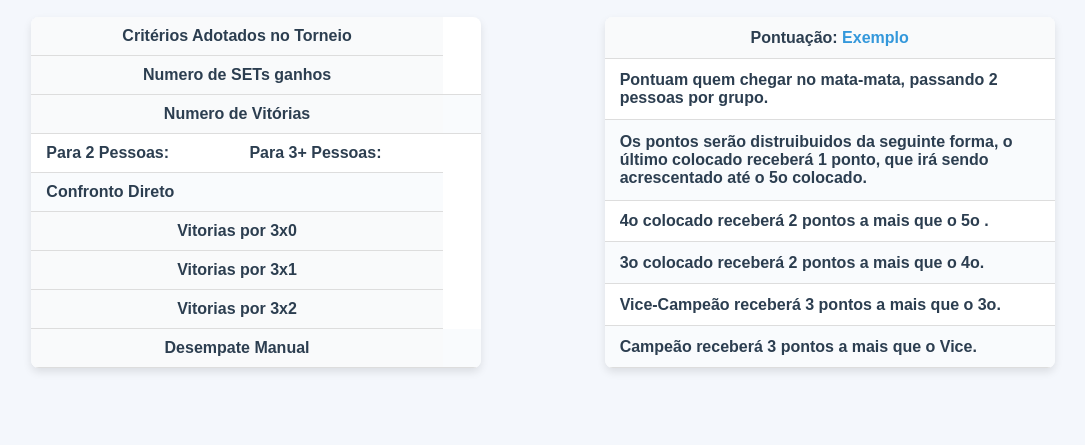
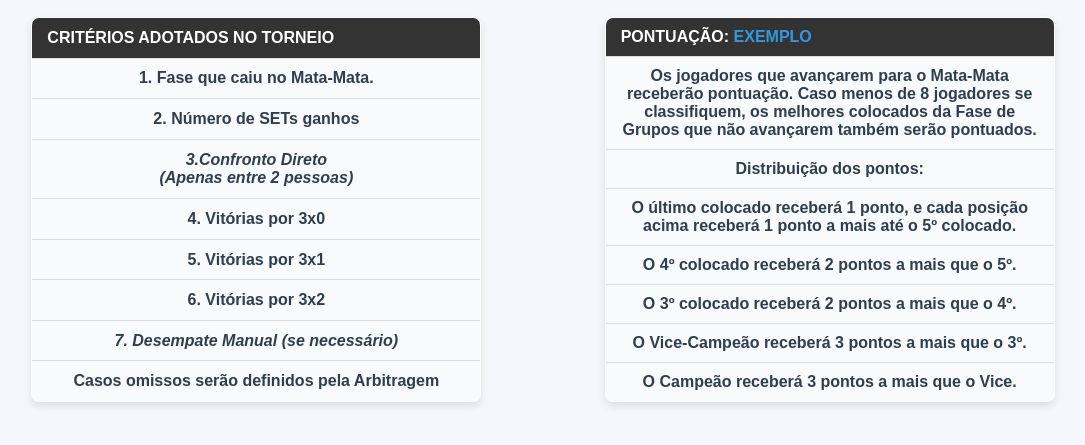
Before and after one commit to VPittoli/TenisDeMesaSJBV_Pontuacao, a plain HTML site: page Sobre.html in a window 1280 px wide. Shown: the part 123-568 px from the top of the page, without its empty margins (97-1182 px from the left). Drawn offline with Linux system fonts and the light colour scheme.

Commit message:
Add files via upload
Alteração de Critérios

```diff
--- a/Sobre.html
+++ b/Sobre.html
@@ -13,70 +13,77 @@
 
   <div class="table-container">
     <!-- Primeira Tabela -->
-  <table>
+<table border="1" cellspacing="0" cellpadding="5">
+
   <tbody>
     <tr>
-          <td colspan="2">Critérios Adotados no Torneio</td>
+      <th colspan="2"style="background-color: #333; color: white;">Critérios Adotados no Torneio</th>
     </tr>
     <tr>
-          <td colspan="2">Numero de SETs ganhos</td>
-          <td></td>
+      <td colspan="2"><strong>1. Fase que caiu no Mata-Mata.</strong></td>
     </tr>
     <tr>
-          <td colspan="2">Numero de Vitórias</td>
-          <td></td>
+      <td colspan="2"><strong>2. Número de SETs ganhos</strong></td>
     </tr>
     <tr>
-          <td>Para 2 Pessoas:</td>
-          <td>Para 3+ Pessoas:</td>
+      <td colspan="2"><em>3.Confronto Direto <br>(Apenas entre 2 pessoas)</em></td>
     </tr>
     <tr>
-          <td>Confronto Direto</td>
-          <td></td>
+      <td colspan="2">4. Vitórias por 3x0</td>
     </tr>
     <tr>
-          <td colspan="2">Vitorias por 3x0</td>
+      <td colspan="2">5. Vitórias por 3x1</td>
     </tr>
     <tr>
-          <td colspan="2">Vitorias por 3x1</td>
+      <td colspan="2">6. Vitórias por 3x2</td>
     </tr>
     <tr>
-          <td colspan="2">Vitorias por 3x2</td>
+      <td colspan="2"><em>7. Desempate Manual (se necessário)</em></td>
     </tr>
     <tr>
-          <td colspan="2">Desempate Manual</td>
-          <td></td>
+      <td colspan="2"><strong>Casos omissos serão definidos pela Arbitragem</strong></td>
     </tr>
   </tbody>
 </table>
 
+
     <!-- Segunda Tabela -->
-    <table>
+    <table border="1" cellspacing="0" cellpadding="5">
+  <thead>
+    <tr>
+      <th colspan="2" style="background-color: #333; color: white;">
+        Pontuação: <a href="exemplo.html">Exemplo</a>
+      </th>
+    </tr>
+  </thead>
   <tbody>
     <tr>
-          <td colspan="2">Pontuação:    <a href="exemplo.html">Exemplo</a></td>
+      <td colspan="2">
+        Os jogadores que avançarem para o Mata-Mata receberão pontuação.
+        Caso menos de 8 jogadores se classifiquem, os melhores colocados da Fase de Grupos que não avançarem também serão pontuados.
+      </td>
     </tr>
     <tr>
-          <td>Pontuam quem chegar no mata-mata, passando 2 pessoas por grupo.</td>
+      <td colspan="2"><strong>Distribuição dos pontos:</strong></td>
     </tr>
     <tr>
-          <td>Os pontos serão distruibuidos da seguinte forma, o último colocado receberá 1 ponto, que irá sendo acrescentado
-            até o 5o colocado.</td>
+      <td colspan="2">
+        O último colocado receberá 1 ponto, e cada posição acima receberá 1 ponto a mais até o 5º colocado.
+      </td>
     </tr>
     <tr>
-          <td>4o colocado receberá 2 pontos a mais que o 5o .</td>
+      <td colspan="2">O 4º colocado receberá 2 pontos a mais que o 5º.</td>
     </tr>
     <tr>
-          <td>3o colocado receberá 2 pontos a mais que o 4o.</td>
+      <td colspan="2">O 3º colocado receberá 2 pontos a mais que o 4º.</td>
     </tr>
     <tr>
-          <td>Vice-Campeão receberá 3 pontos a mais que o 3o.</td>
+      <td colspan="2">O Vice-Campeão receberá 3 pontos a mais que o 3º.</td>
     </tr>
     <tr>
-          <td>Campeão receberá 3 pontos a mais que o Vice.</td>
+      <td colspan="2">O Campeão receberá 3 pontos a mais que o Vice.</td>
     </tr>
-      </tbody>
-    </table>
+
   </div>
 </body>
 </html>
```
Lines whose indentation alone changed are shown as unchanged.
